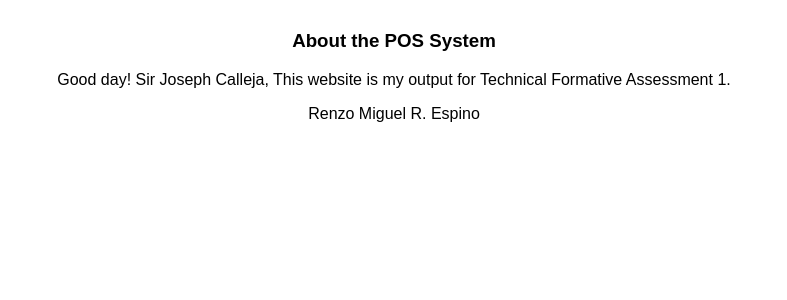
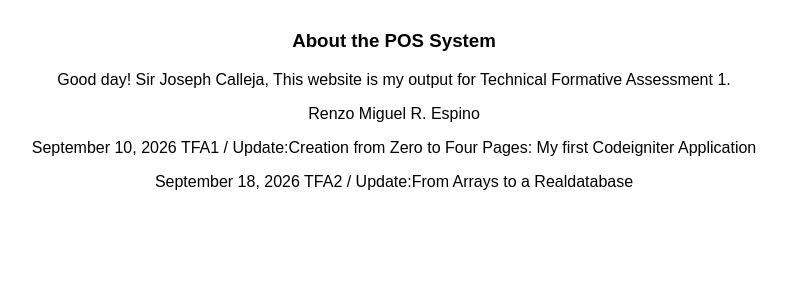
Before and after one commit to renzo-migueljpg/IT0049, a CodeIgniter 4 app: the page made by Technical1/app/Views/about.php in a window 1280 px wide. Shown: the part 26-326 px from the top of the page, without its empty margins (246-1033 px from the left). Run offline with PHP 8.4 and a stand-in for CodeIgniter, Linux system fonts and the light colour scheme; the template is opened without the code that fills it, so the values that code supplies are empty; some libraries are stand-ins or nearby versions.

Commit message:
About page simple logs

```diff
--- a/Technical1/app/Views/about.php
+++ b/Technical1/app/Views/about.php
@@ -40,6 +40,8 @@
     <h3>About the POS System</h3>
     <p>Good day! Sir Joseph Calleja, This website is my output for Technical Formative Assessment 1.</p>
     <p>Renzo Miguel R. Espino</p>
+    <p>September 10, 2026 TFA1 / Update:Creation from Zero to Four Pages: My first Codeigniter Application  </p>
+    <p>September 18, 2026 TFA2 / Update:From Arrays to a Realdatabase  </p>
 
 </body>
 </html>
```
